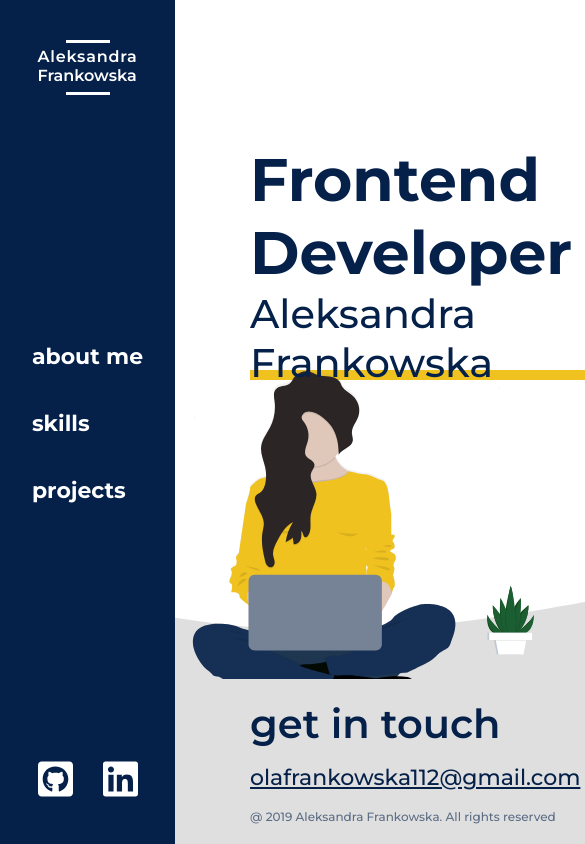
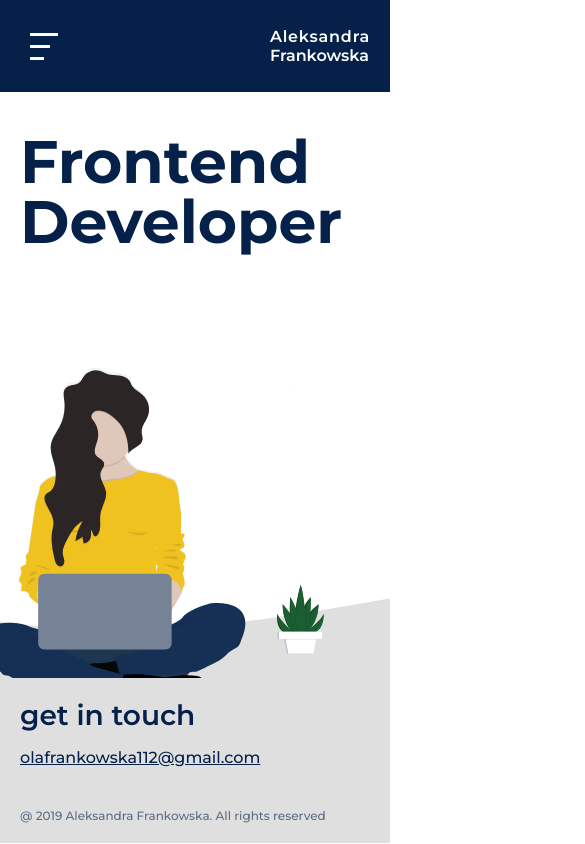
Before and after one commit to ofrankowska/aleksandrafrankowska.pl, a Gatsby site: page / in a window 390 px wide. Shown: the whole page, 585 px wide, since content can reach past the window. Built offline with nearby package versions, Linux system fonts and the light colour scheme; Gatsby itself is replaced by a stand-in of ours.

Commit message:
make website reposnsive #3

```diff
--- a/package.json
+++ b/package.json
@@ -12,7 +12,7 @@
     "@svgr/webpack": "^4.3.3",
     "@types/react": "^16.9.15",
     "babel-plugin-styled-components": "^1.10.6",
-    "gatsby": "^2.18.7",
+    "gatsby": "^2.18.10",
     "gatsby-image": "^2.2.34",
     "gatsby-plugin-manifest": "^2.2.30",
     "gatsby-plugin-offline": "^3.0.24",
--- a/src/assets/styles/GlobalStyle.js
+++ b/src/assets/styles/GlobalStyle.js
@@ -10,13 +10,15 @@ html {
     /* now 1rem === 10px */
 }
 body {
-    padding: 0 0 0 175px;
+    padding: 0;
+    margin: 0;
     min-height: 100vh;
     font-size: 1.6rem;
     font-family: 'Montserrat', sans-serif;
     color: ${({ theme }) => theme.blue};
-    margin: 0;
-
+     ${({ theme }) => theme.mq.desktop} {
+         padding-left: 175px;
+     }
 }
 `;
 
--- a/src/assets/styles/theme.js
+++ b/src/assets/styles/theme.js
@@ -17,8 +17,8 @@ export const theme = {
     xxl: '6rem',
   },
   mq: {
-    mobile: '@media (max-width: 768px',
-    tablet: '@media (max-width: 1024px',
+    tablet: '@media (min-width: 768px)',
+    desktop: '@media (min-width: 1040px)',
   },
   textHover: color =>
     css`
--- a/src/components/Footer/Footer.js
+++ b/src/components/Footer/Footer.js
@@ -10,14 +10,20 @@ const StyledWrapper = styled.div`
   display: flex;
   flex-direction: column;
   justify-content: space-between;
-  padding: 20px 20px 20px 75px;
+  padding: 20px;
+  ${({ theme }) => theme.mq.desktop} {
+    padding-left: 75px;
+  }
 `;
 
 const StyledLink = styled.a`
   color: ${({ theme }) => theme.blue};
-  font-size: ${({ theme }) => theme.fontSize.m};
+  font-size: ${({ theme }) => theme.fontSize.s};
   font-weight: ${({ theme }) => theme.medium};
   margin-bottom: auto;
+  ${({ theme }) => theme.mq.desktop} {
+    font-size: ${({ theme }) => theme.fontSize.m};
+  }
 `;
 
 const StyledParagraph = styled(Paragraph)`
--- a/src/components/Header/Header.js
+++ b/src/components/Header/Header.js
@@ -11,6 +11,9 @@ const StyledWrapper = styled.div`
   background-color: ${({ theme }) => theme.blue};
   padding: 20px;
   width: 100vw;
+  ${({ theme }) => theme.mq.desktop} {
+    display: none;
+  }
 `;
 const Header = () => {
   const [isMenuOpen, setMenuState] = useState(false);
--- a/src/components/Heading/Heading.js
+++ b/src/components/Heading/Heading.js
@@ -5,7 +5,7 @@ import styled from 'styled-components';
 const StyledText = styled.h1`
   display: inline-block;
   font-weight: ${({ theme, bold }) => (bold ? theme.semiBold : theme.medium)};
-  font-size: ${({ theme }) => theme.fontSize.xl};
+  font-size: ${({ theme }) => theme.fontSize.l};
   margin: 0 0 1.6rem;
   position: relative;
   ::after {
@@ -20,6 +20,9 @@ const StyledText = styled.h1`
     z-index: -1;
     background-size: cover;
     background-repeat: no-repeat;
+  }
+  ${({ theme }) => theme.mq.tablet} {
+    font-size: ${({ theme }) => theme.fontSize.xl};
   }
 `;
 
--- a/src/components/Sidebar/Sidebar.js
+++ b/src/components/Sidebar/Sidebar.js
@@ -6,6 +6,8 @@ import { Link } from 'gatsby';
 import Logo from 'components/Logo/Logo';
 
 const StyledWrapper = styled.div`
+  display: none;
+  ${({ theme }) => theme.mq.desktop} {
     position: fixed;
     z-index: 999;
     top: 0;
@@ -20,6 +22,7 @@ const StyledWrapper = styled.div`
     flex-direction: column;
     align-items: center;
     justify-content: space-between;
+  }
 `;
 
 const StyledLinkList = styled.ul`
--- a/src/pages/index.js
+++ b/src/pages/index.js
@@ -7,18 +7,47 @@ import MainTemplate from '../templates/MainTemplate';
 const StyledWrapper = styled.div`
   display: flex;
   flex-direction: column;
-  height: 100%;
   background-image: ${`url(${img})`};
   background-repeat: no-repeat;
+  background-size: auto;
   background-position: bottom right;
+  ${({ theme }) => theme.mq.tablet} {
+    background-size: unset;
+  }
 `;
 
 const PageTitleWrapper = styled.div`
-  padding-left: 75px;
+  padding-top: 40px;
+  padding-left: 20px;
+  padding-bottom: 320px;
+  width: 330px;
+  ${({ theme }) => theme.mq.tablet} {
+    padding-left: 75px;
+    padding-top: 160px;
+  }
+  ${({ theme }) => theme.mq.desktop} {
+    width: 800px;
+    padding-bottom: 0;
+  }
 `;
 const PageTitle = styled.h1`
   font-size: ${({ theme }) => theme.fontSize.xxl};
-  margin: 17vh 0 0;
+  margin: 0;
+  line-height: 6rem;
+`;
+
+const HeadingWrapper = styled.div`
+  display: none;
+  h1:first-child {
+    margin: 0;
+    padding-right: 10px;
+  }
+  ${({ theme }) => theme.mq.tablet} {
+    display: block;
+  }
+  ${({ theme }) => theme.mq.desktop} {
+    display: flex;
+  }
 `;
 
 const IndexPage = () => (
@@ -26,7 +55,10 @@ const IndexPage = () => (
     <StyledWrapper>
       <PageTitleWrapper>
         <PageTitle bold>Frontend Developer</PageTitle>
-        <Heading withUnderline>Aleksandra Frankowska</Heading>
+        <HeadingWrapper>
+          <Heading withUnderline>Aleksandra</Heading>
+          <Heading withUnderline>Frankowska</Heading>
+        </HeadingWrapper>
       </PageTitleWrapper>
     </StyledWrapper>
   </MainTemplate>
--- a/src/pages/skills.js
+++ b/src/pages/skills.js
@@ -6,6 +6,10 @@ const SkillsPage = () => (
   <ContentTemplate>
     <div>
       <Heading bold>Skills</Heading>
+      <p>
+        Consequat sit nostrud in cillum. Sit ut eu enim voluptate occaecat.
+        Laboris enim pariatur ex minim sunt ipsum ipsum et.
+      </p>
     </div>
   </ContentTemplate>
 );
--- a/src/templates/MainTemplate.js
+++ b/src/templates/MainTemplate.js
@@ -3,16 +3,19 @@ import PropTypes from 'prop-types';
 import styled, { ThemeProvider } from 'styled-components';
 import SEO from 'components/seo';
 import Sidebar from 'components/Sidebar/Sidebar';
-// import Header from 'components/Header/Header';
+import Header from 'components/Header/Header';
 import Footer from 'components/Footer/Footer';
 import GlobalStyle from 'assets/styles/GlobalStyle';
 
 import { theme } from 'assets/styles/theme';
 
 const StyledWrapper = styled.div`
+  min-height: calc(100vh - 93.2px);
   display: grid;
   grid-template-rows: 1fr 165px;
-  min-height: 100vh;
+  ${theme.mq.desktop} {
+    min-height: 100vh;
+  }
 `;
 
 const MainTemplate = ({ children }) => {
@@ -20,6 +23,7 @@ const MainTemplate = ({ children }) => {
     <ThemeProvider theme={theme}>
       <SEO />
       <GlobalStyle />
+      <Header />
       <Sidebar />
       <StyledWrapper>
         {children}
```
Also changed, not shown: src/components/ProjectDescription/ProjectDescription.js (+41 -15 lines), src/templates/ContentTemplate.js (+9 -1 lines), 1 other file. Lines whose indentation alone changed are shown as unchanged.
